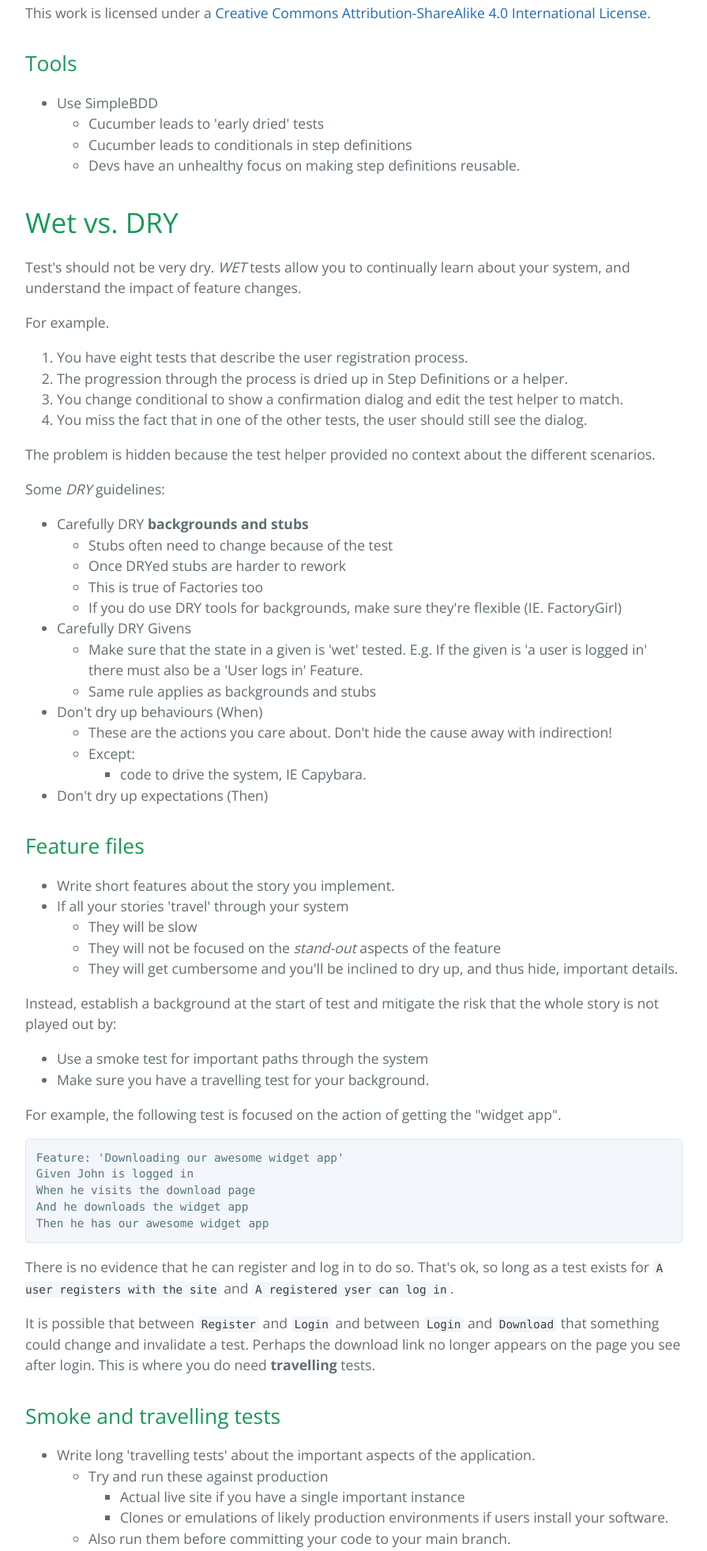
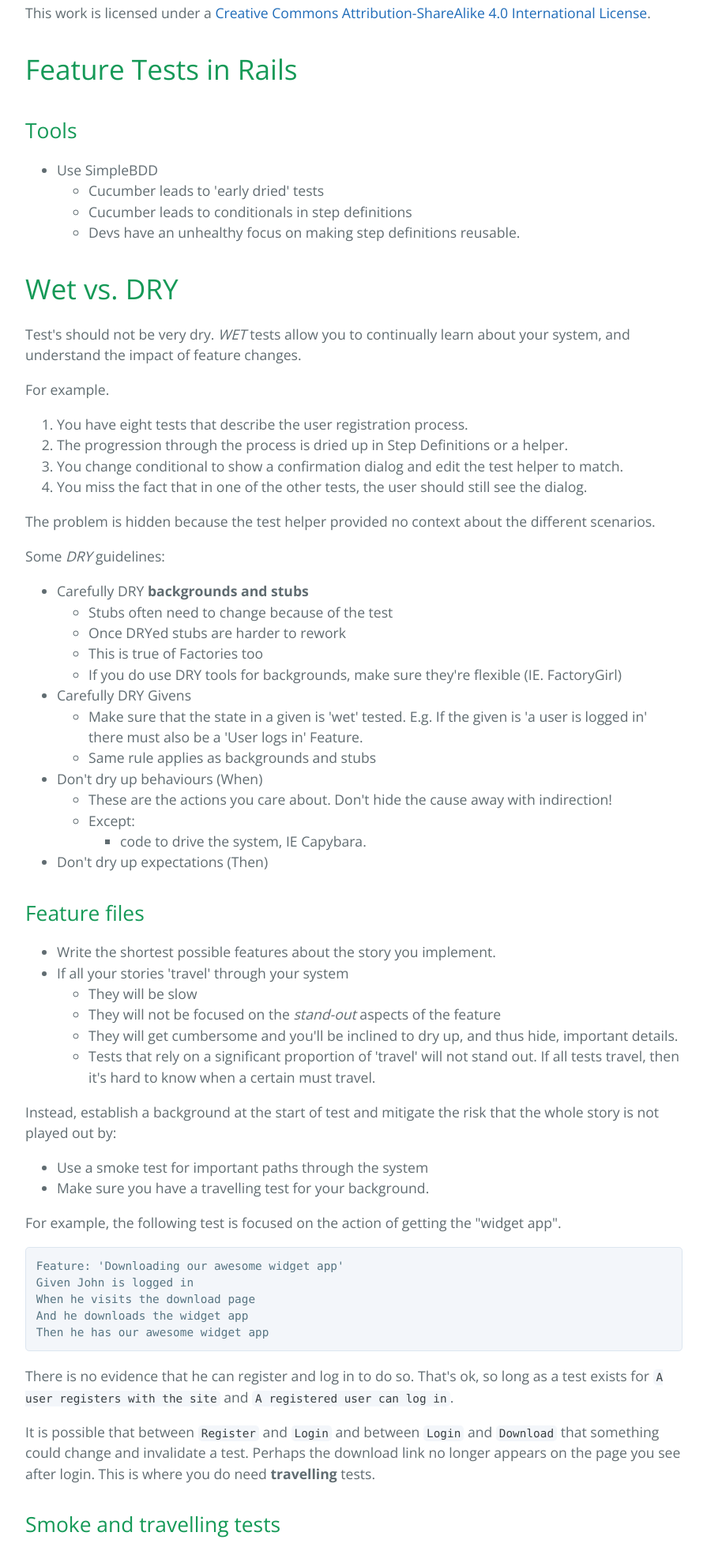
Before and after one commit to bunniesandbeatings/bdd, a plain HTML site: page index.html in a window 1280 px wide. Shown: the part 718-2682 px from the top of the page at 79% size, without its empty margins (192-1087 px from the left). Drawn offline with nearby package versions, Linux system fonts and the light colour scheme.

```diff
--- a/index.html
+++ b/index.html
@@ -20,6 +20,9 @@
 
     <section class="main-content">
       <p><a href="http://creativecommons.org/licenses/by-sa/4.0/"><img alt="Creative Commons License" src="https://i.creativecommons.org/l/by-sa/4.0/88x31.png"></a><br>This work is licensed under a <a href="http://creativecommons.org/licenses/by-sa/4.0/">Creative Commons Attribution-ShareAlike 4.0 International License</a>.</p>
+
+<h1>
+<a id="feature-tests-in-rails" class="anchor" href="#feature-tests-in-rails" aria-hidden="true"><span aria-hidden="true" class="octicon octicon-link"></span></a>Feature Tests in Rails</h1>
 
 <h2>
 <a id="tools" class="anchor" href="#tools" aria-hidden="true"><span aria-hidden="true" class="octicon octicon-link"></span></a>Tools</h2>
@@ -89,13 +92,14 @@
 <a id="feature-files" class="anchor" href="#feature-files" aria-hidden="true"><span aria-hidden="true" class="octicon octicon-link"></span></a>Feature files</h2>
 
 <ul>
-<li>Write short features about the story you implement.</li>
+<li>Write the shortest possible features about the story you implement.</li>
 <li>If all your stories 'travel' through your system
 
 <ul>
 <li>They will be slow</li>
 <li>They will not be focused on the <em>stand-out</em> aspects of the feature</li>
 <li>They will get cumbersome and you'll be inclined to dry up, and thus hide, important details.</li>
+<li>Tests that rely on a significant proportion of 'travel' will not stand out. If all tests travel, then it's hard to know when a certain must travel.</li>
 </ul>
 </li>
 </ul>
@@ -117,7 +121,7 @@
 Then he has our awesome widget app
 </code></pre>
 
-<p>There is no evidence that he can register and log in to do so. That's ok, so long as a test exists for <code>A user registers with the site</code> and <code>A registered yser can log in</code>.</p>
+<p>There is no evidence that he can register and log in to do so. That's ok, so long as a test exists for <code>A user registers with the site</code> and <code>A registered user can log in</code>.</p>
 
 <p>It is possible that between <code>Register</code> and <code>Login</code> and between <code>Login</code> and <code>Download</code> that something could change and invalidate a test. Perhaps the download link no longer appears on the page you see after login. This is where you do need <strong>travelling</strong> tests.</p>
 
```
Also changed, not shown: params.json (+1 -1 lines).
